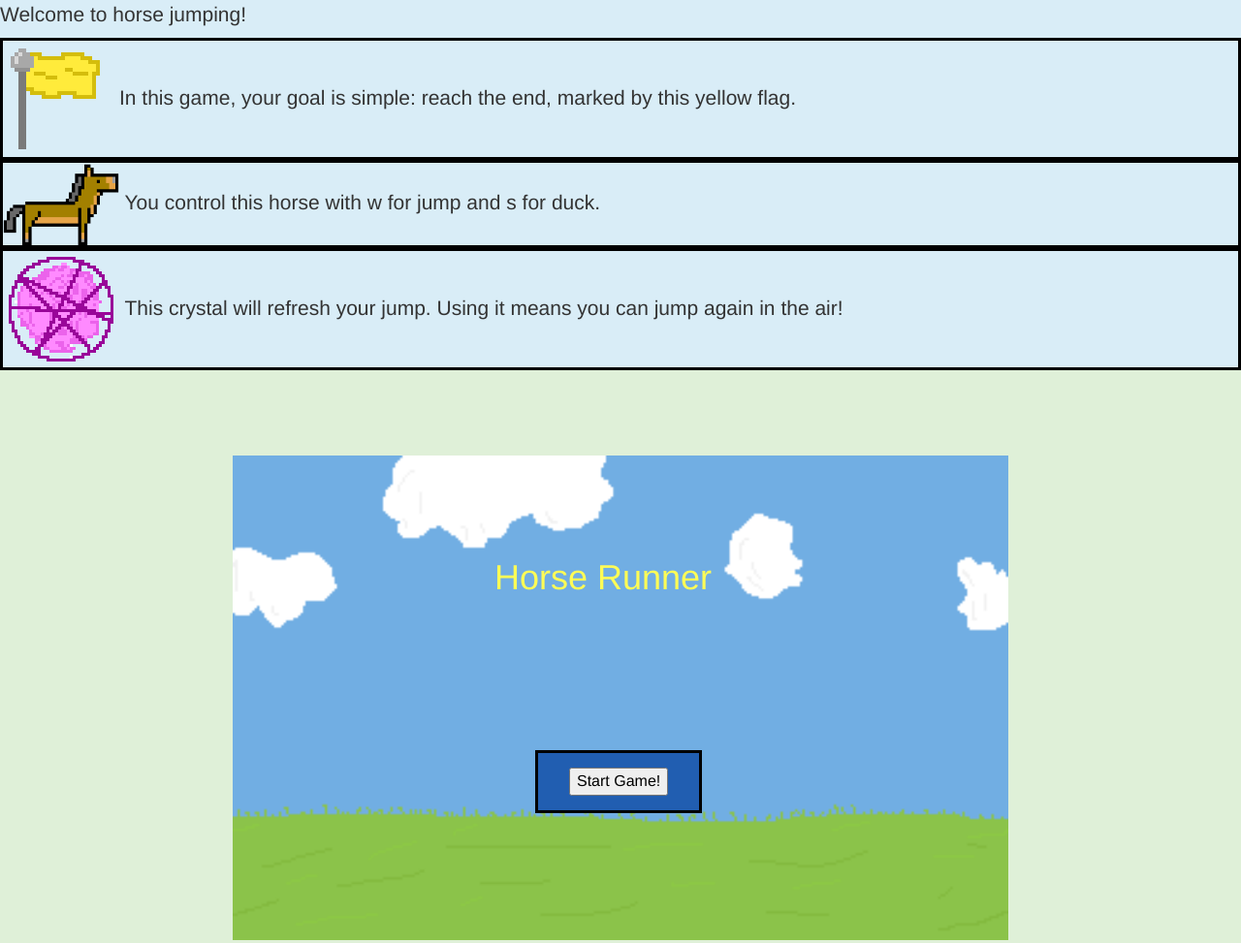
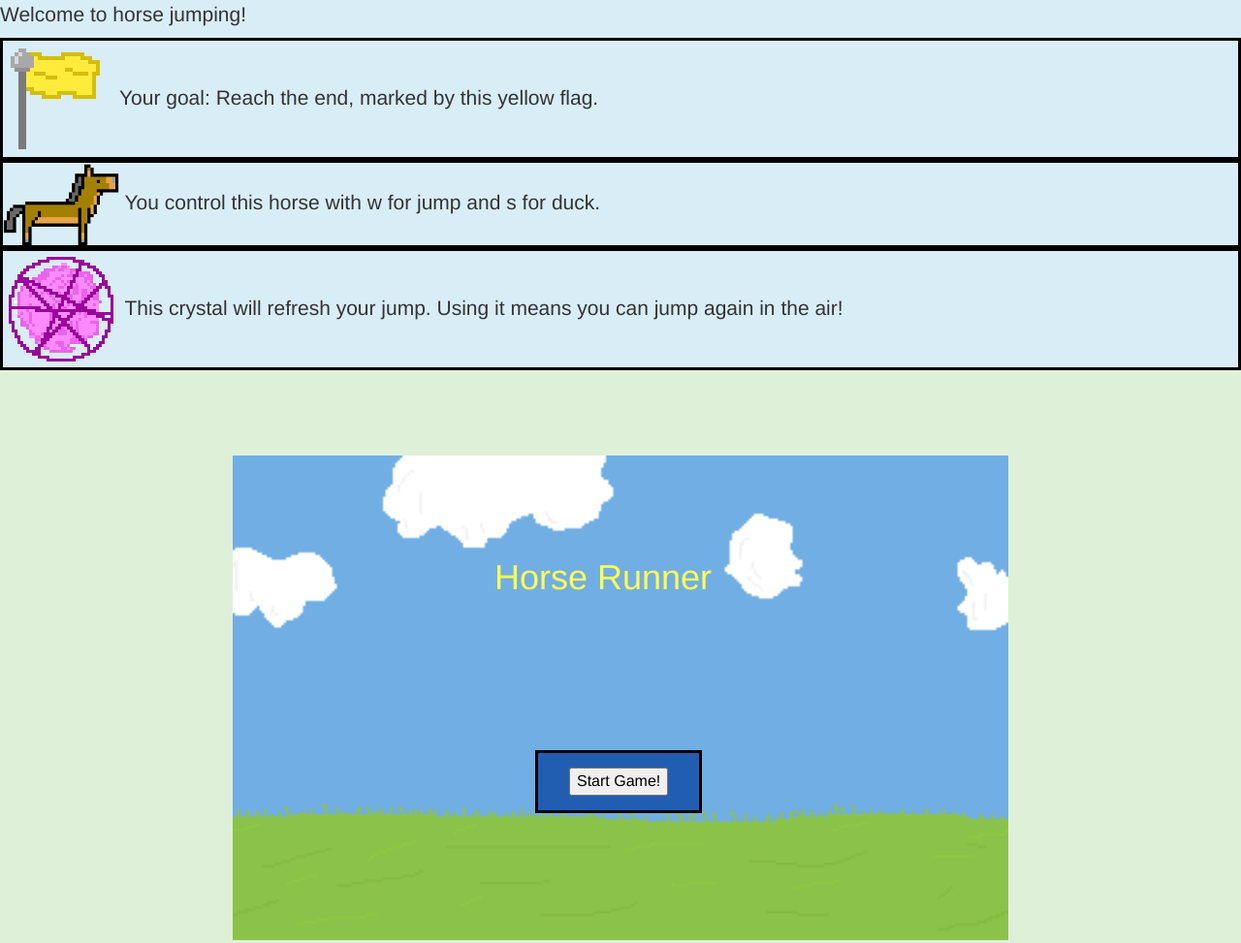
Before and after one commit to rickgs/horserunner, a plain HTML site: page index.html in a window 1280 px wide. Shown: the whole page at 97% size. Drawn offline with nearby package versions, Linux system fonts and the light colour scheme.

Commit message:
Update Goal

```diff
--- a/index.html
+++ b/index.html
@@ -17,7 +17,7 @@
 
 		</div>
 		<div id ="info">
-		  <img src="finish.png" width = "120" alt="Yellow Flag">In this game, your goal is simple: reach the end, marked by this yellow flag. <br>
+		  <img src="finish.png" width = "120" alt="Yellow Flag">Your goal: Reach the end, marked by this yellow flag. <br>
 		</div>
 		<div id ="info">
 		  <img src="horse.png" width = "120" alt="Horse"> You control this horse with w for jump and s for duck.
```
